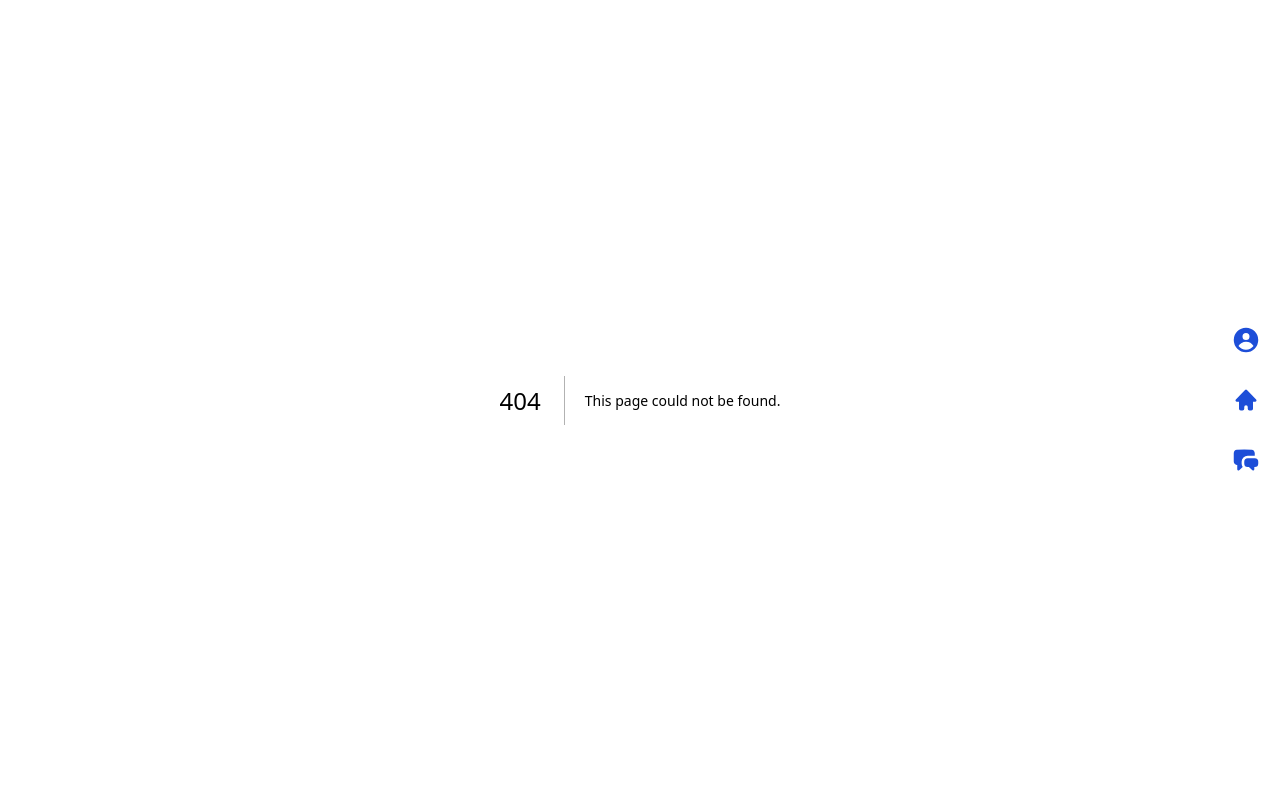
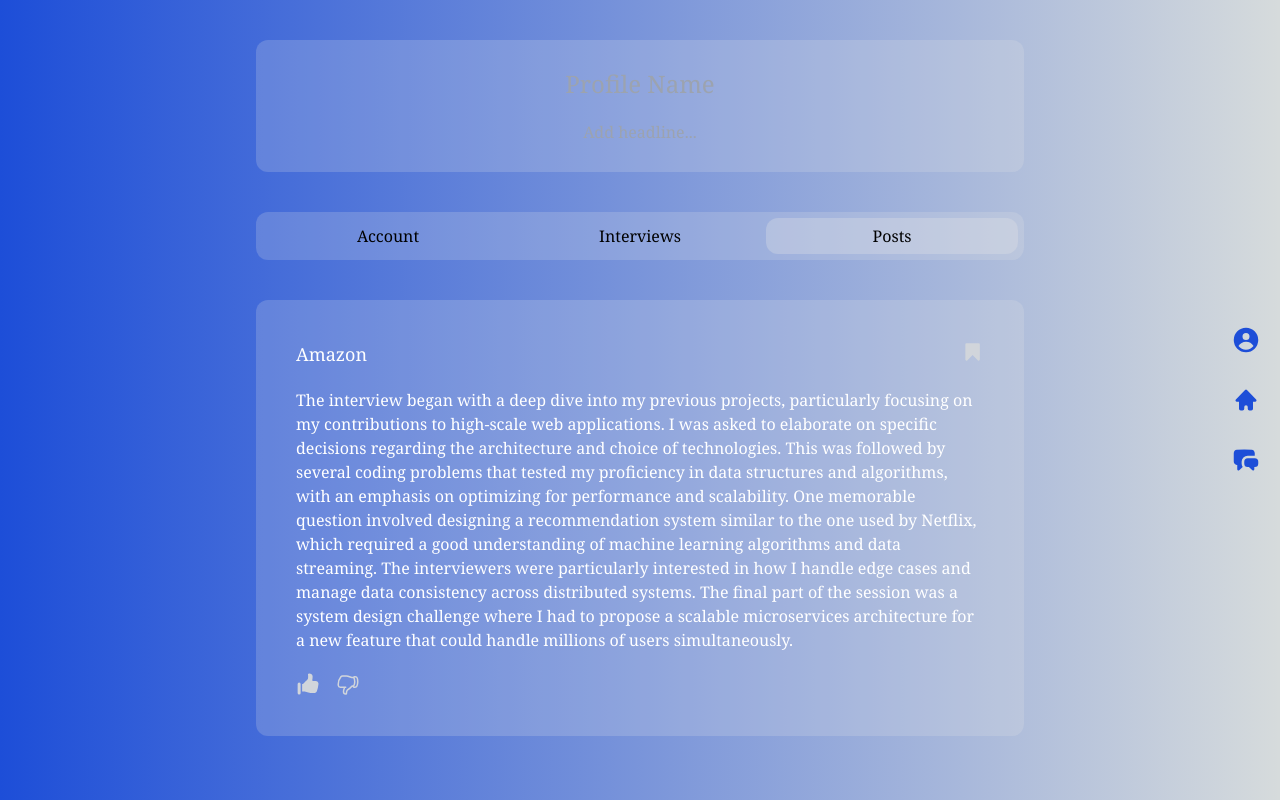
Before and after one commit to ElizabethViolin/interview_sniper, a Next.js app: page /account-details/posts in a window 1280 px wide. Before the commit this address had no page. Built offline with nearby package versions, Linux system fonts and the light colour scheme.

Commit message:
frontend: pages and UI for account details, saved interviews, bookmarked posts

```diff
--- /dev/null
+++ b/app/account-details/components/account-header.tsx
@@ -0,0 +1,34 @@
+"use client"
+
+import React from 'react';
+import TextareaAutosize from 'react-textarea-autosize';
+import Link from "next/link";
+import { usePathname } from "next/navigation";
+
+export default function AccountHeader() {
+  const pathname = usePathname();
+
+  const bgColor = (path) => {
+    return pathname === path ? 'bg-[rgba(229,229,229,0.3)]' : 'hover:bg-[rgba(229,229,229,0.3)]';
+  };
+
+  return (
+    <>
+      <div className='flex flex-col h-fit w-full max-w-3xl bg-[rgba(229,229,229,0.2)] rounded-xl p-7 space-y-5 text-white'>
+        <TextareaAutosize rows={1} maxRows={2} className='w-full text-center bg-transparent border-none resize-none outline-none border-none focus:outline-none focus:ring-0 text-2xl' placeholder='Profile Name' />
+        <TextareaAutosize rows={4} maxRows={20} className='w-full text-center bg-transparent border-none resize-none outline-none border-none focus:outline-none focus:ring-0' placeholder='Add headline...' />
+      </div>
+      <div className='flex h-fit w-full max-w-3xl bg-[rgba(229,229,229,0.2)] p-1.5 rounded-xl mt-10'>
+        <Link href={'/account-details'} className={`w-full h-full p-1.5 rounded-xl cursor-pointer text-center ${bgColor('/account-details')}`}>
+          Account
+        </Link>
+        <Link href={'/account-details/interviews'} className={`w-full h-full p-1.5 rounded-xl cursor-pointer text-center ${bgColor('/account-details/interviews')}`}>
+          Interviews
+        </Link>
+        <Link href={'/account-details/posts'} className={`w-full h-full p-1.5 rounded-xl cursor-pointer text-center ${bgColor('/account-details/posts')}`}>
+          Posts
+        </Link>
+      </div>
+    </>
+  );
+}
--- /dev/null
+++ b/app/account-details/interviews/page.tsx
@@ -0,0 +1,20 @@
+"use client"
+
+import React from 'react';
+import AccountHeader from '../components/account-header';
+
+export default function AccountInterviewsPage() {
+  return (
+    <main className='h-full w-full bg-gradient-to-r from-blue-700 to-transparent to-blue-700 px-16 md:px-0'>
+      <div className='w-full flex flex-col justify-center items-center py-10'>
+        <AccountHeader />
+        <div className='h-fit w-full max-w-3xl flex flex-col bg-[rgba(229,229,229,0.2)] rounded-xl mt-10 p-10 space-y-5 text-white'>
+          <span>Question:</span>
+          <span className='text-gray-300 font-thin'>Can you describe a time when you had to handle a conflict in the workplace? How did you manage it?</span>
+          <span>Your Response:</span>
+          <span className='text-gray-300 font-thin'>In one of my previous roles as a project manager, there was a significant conflict between two team members over the direction of a project. One believed in taking a more innovative, risky approach, while the other favored a traditional, safer path. Both parties were passionate and had valid points, but the disagreement was stalling the project.<br/>I addressed the conflict by arranging a mediation session where each team member could present their case in a structured manner. Before the meeting, I met with each individual privately to understand their concerns and perspectives fully. During the session, I facilitated a discussion that focused on the project's goals, not personal opinions or preferences.</span>
+        </div>
+      </div>
+    </main>
+  );
+}
--- /dev/null
+++ b/app/account-details/page.tsx
@@ -0,0 +1,19 @@
+"use client"
+
+import React from 'react';
+import TextareaAutosize from 'react-textarea-autosize';
+import AccountHeader from './components/account-header';
+
+export default function AccountPage() {
+  return (
+    <main className='h-full w-full bg-gradient-to-r from-blue-700 to-transparent to-blue-700 px-16 md:px-0'>
+      <div className='w-full flex flex-col justify-center items-center py-10'>
+        <AccountHeader />
+        <div className='h-fit w-full max-w-3xl flex flex-col bg-[rgba(229,229,229,0.2)] rounded-xl mt-10 p-10 space-y-5 text-white'>
+          <TextareaAutosize rows={1} maxRows={2} className='w-full bg-transparent border-none resize-none outline-none border-none focus:outline-none focus:ring-0 text-lg' placeholder='Email' />
+          <TextareaAutosize rows={1} maxRows={2} className='w-full bg-transparent border-none resize-none outline-none border-none focus:outline-none focus:ring-0 text-lg' placeholder='Phone Number' />
+        </div>
+      </div>
+    </main>
+  );
+}
--- /dev/null
+++ b/app/account-details/posts/page.tsx
@@ -0,0 +1,16 @@
+"use client"
+
+import React from 'react';
+import AccountHeader from '../components/account-header';
+import Post from '@/app/network/components/post';
+
+export default function AccountPostsPage() {
+  return (
+    <main className='h-full w-full bg-gradient-to-r from-blue-700 to-transparent to-blue-700 px-16 md:px-0'>
+      <div className='w-full flex flex-col justify-center items-center py-10'>
+        <AccountHeader />
+        <Post />
+      </div>
+    </main>
+  );
+}
--- a/app/components/nav-bar.tsx
+++ b/app/components/nav-bar.tsx
@@ -18,7 +18,7 @@ const NavIcon: FC<NavIconProps> = ({ Icon, href }) => {
 export const NavBar: FC = () => {
   return (
     <main className="fixed right-0 top-1/2 transform -translate-y-1/2 flex flex-col items-center space-y-8 pr-5">
-      <NavIcon Icon={UserCircleIcon} href="/profile" />
+      <NavIcon Icon={UserCircleIcon} href="/account-details" />
       <NavIcon Icon={HomeIcon} href="/" />
       <NavIcon Icon={ChatBubbleLeftRightIcon} href="/network" />
     </main>
--- a/app/network/components/post.tsx
+++ b/app/network/components/post.tsx
@@ -1,21 +1,20 @@
 import React from 'react';
+import { BookmarkIcon, HandThumbUpIcon, HandThumbDownIcon } from '@heroicons/react/24/outline';
+import { BookmarkIcon as BookmarkSolid, HandThumbUpIcon as HandThumbUpSolid, HandThumbDownIcon as HandThumbDownSolid } from '@heroicons/react/16/solid';
 import TextareaAutosize from 'react-textarea-autosize';
 
 export default function Post() {
   return (
-    <>
-      <div className='h-fit w-full max-w-3xl flex flex-col bg-[rgba(229,229,229,0.2)] rounded-xl mt-10 p-10 space-y-5'>
-        <div className='space-y-5 text-white'>
-          <TextareaAutosize rows={1} maxRows={2} className='w-full bg-transparent border-none resize-none outline-none border-none focus:outline-none focus:ring-0 text-lg' value='Netflix' readOnly />
-          <TextareaAutosize rows={4} maxRows={20} className='w-full bg-transparent border-none resize-none outline-none border-none focus:outline-none focus:ring-0' value='The interview began with a deep dive into my previous projects, particularly focusing on my contributions to high-scale web applications. I was asked to elaborate on specific decisions regarding the architecture and choice of technologies. This was followed by several coding problems that tested my proficiency in data structures and algorithms, with an emphasis on optimizing for performance and scalability. One memorable question involved designing a recommendation system similar to the one used by Netflix, which required a good understanding of machine learning algorithms and data streaming. The interviewers were particularly interested in how I handle edge cases and manage data consistency across distributed systems. The final part of the session was a system design challenge where I had to propose a scalable microservices architecture for a new feature that could handle millions of users simultaneously.' readOnly />
-        </div>
+    <div className='h-fit w-full max-w-3xl flex flex-col bg-[rgba(229,229,229,0.2)] rounded-xl mt-10 p-10 space-y-5 text-white'>
+      <div className='flex justify-between'>
+        <TextareaAutosize rows={1} maxRows={2} className='w-full bg-transparent border-none resize-none outline-none border-none focus:outline-none focus:ring-0 text-lg' value='Amazon' readOnly />
+        <BookmarkSolid className="h-6 w-6 cursor-pointer text-gray-300 transition duration-300 ease-in-out hover:scale-110" />
       </div>
-      <div className='h-fit w-full max-w-3xl flex flex-col bg-[rgba(229,229,229,0.2)] rounded-xl mt-10 p-10 space-y-5'>
-        <div className='space-y-5 text-white'>
-          <TextareaAutosize rows={1} maxRows={2} className='w-full bg-transparent border-none resize-none outline-none border-none focus:outline-none focus:ring-0 text-lg' value='Amazon' readOnly />
-          <TextareaAutosize rows={4} maxRows={20} className='w-full bg-transparent border-none resize-none outline-none border-none focus:outline-none focus:ring-0' value='The interview began with a deep dive into my previous projects, particularly focusing on my contributions to high-scale web applications. I was asked to elaborate on specific decisions regarding the architecture and choice of technologies. This was followed by several coding problems that tested my proficiency in data structures and algorithms, with an emphasis on optimizing for performance and scalability. One memorable question involved designing a recommendation system similar to the one used by Netflix, which required a good understanding of machine learning algorithms and data streaming. The interviewers were particularly interested in how I handle edge cases and manage data consistency across distributed systems. The final part of the session was a system design challenge where I had to propose a scalable microservices architecture for a new feature that could handle millions of users simultaneously.' readOnly />
-        </div>
+      <TextareaAutosize rows={4} maxRows={20} className='w-full bg-transparent border-none resize-none outline-none border-none focus:outline-none focus:ring-0' value='The interview began with a deep dive into my previous projects, particularly focusing on my contributions to high-scale web applications. I was asked to elaborate on specific decisions regarding the architecture and choice of technologies. This was followed by several coding problems that tested my proficiency in data structures and algorithms, with an emphasis on optimizing for performance and scalability. One memorable question involved designing a recommendation system similar to the one used by Netflix, which required a good understanding of machine learning algorithms and data streaming. The interviewers were particularly interested in how I handle edge cases and manage data consistency across distributed systems. The final part of the session was a system design challenge where I had to propose a scalable microservices architecture for a new feature that could handle millions of users simultaneously.' readOnly />
+      <div className='flex space-x-4'>
+        <HandThumbUpSolid className="h-6 w-6 cursor-pointer text-gray-300 transition duration-300 ease-in-out hover:scale-110" />
+        <HandThumbDownIcon className="h-6 w-6 cursor-pointer text-gray-300 transition duration-300 ease-in-out hover:scale-110" />
       </div>
-    </>
+    </div>
   );
 }
--- a/app/network/page.tsx
+++ b/app/network/page.tsx
@@ -9,11 +9,9 @@ export default function NetworkPage() {
   return (
     <main className='h-full w-full bg-gradient-to-r from-blue-700 to-transparent to-blue-700 px-16 md:px-0'>
       <div className='flex flex-col justify-center items-center py-10'>
-        <div className='flex flex-col justify-between h-fit w-full max-w-3xl bg-[rgba(229,229,229,0.2)] rounded-xl p-10 space-y-5'>
-          <div className='space-y-5 text-white'>
-            <TextareaAutosize rows={1} maxRows={2} className='w-full bg-transparent border-none resize-none outline-none border-none focus:outline-none focus:ring-0 text-lg' placeholder='Company name' />
-            <TextareaAutosize rows={4} maxRows={20} className='w-full bg-transparent border-none resize-none outline-none border-none focus:outline-none focus:ring-0' placeholder='Share your interview experience...' />
-          </div>
+        <div className='flex flex-col justify-between h-fit w-full max-w-3xl bg-[rgba(229,229,229,0.2)] rounded-xl p-10 space-y-5 text-white'>
+          <TextareaAutosize rows={1} maxRows={2} className='w-full bg-transparent border-none resize-none outline-none border-none focus:outline-none focus:ring-0 text-lg' placeholder='Company name' />
+          <TextareaAutosize rows={4} maxRows={20} className='w-full bg-transparent border-none resize-none outline-none border-none focus:outline-none focus:ring-0' placeholder='Share your interview experience...' />
           <div className='self-end cursor-pointer transition duration-300 ease-in-out hover:scale-110 text-blue-700 hover:text-blue-800 '>
             <PaperAirplaneIcon className='h-7 w-7'/>
           </div>
--- a/app/profile/page.tsx
+++ /dev/null
@@ -1,33 +0,0 @@
-"use client"
-
-import React from 'react';
-import TextareaAutosize from 'react-textarea-autosize';
-
-export default function ProfilePage() {
-  return (
-    <main className='h-full w-full bg-gradient-to-r from-blue-700 to-transparent to-blue-700 px-16 md:px-0'>
-      <div className='w-full flex flex-col justify-center items-center py-10'>
-        <div className='flex flex-col h-fit w-full max-w-3xl bg-[rgba(229,229,229,0.2)] rounded-xl p-7'>
-          <div className='space-y-5 text-white'>
-            <TextareaAutosize rows={1} maxRows={2} className='w-full text-center bg-transparent border-none resize-none outline-none border-none focus:outline-none focus:ring-0 text-2xl' placeholder='Profile Name' />
-            <TextareaAutosize rows={4} maxRows={20} className='w-full text-center bg-transparent border-none resize-none outline-none border-none focus:outline-none focus:ring-0' placeholder='Add headline...' />
-          </div>
-        </div>
-        <div className='flex h-fit w-full max-w-3xl bg-[rgba(229,229,229,0.2)] p-1.5 rounded-xl mt-10'>
-          <span className='w-full h-full p-1.5 rounded-xl cursor-pointer text-center hover:bg-[rgba(229,229,229,0.3)]'>
-            Your Posts
-          </span>
-          <span className='w-full h-full p-1.5 rounded-xl cursor-pointer text-center hover:bg-[rgba(229,229,229,0.3)]'>
-            Saved Posts
-          </span>
-        </div>
-        <div className='flex flex-col h-fit w-full max-w-3xl bg-[rgba(229,229,229,0.2)] rounded-xl mt-10 p-10 space-y-5'>
-          <div className='space-y-5 text-white'>
-            <TextareaAutosize rows={1} maxRows={2} className='w-full bg-transparent border-none resize-none outline-none border-none focus:outline-none focus:ring-0 text-lg' value='Amazon' readOnly />
-            <TextareaAutosize rows={4} maxRows={20} className='w-full bg-transparent border-none resize-none outline-none border-none focus:outline-none focus:ring-0' value='The interview began with a deep dive into my previous projects, particularly focusing on my contributions to high-scale web applications. I was asked to elaborate on specific decisions regarding the architecture and choice of technologies. This was followed by several coding problems that tested my proficiency in data structures and algorithms, with an emphasis on optimizing for performance and scalability. One memorable question involved designing a recommendation system similar to the one used by Netflix, which required a good understanding of machine learning algorithms and data streaming. The interviewers were particularly interested in how I handle edge cases and manage data consistency across distributed systems. The final part of the session was a system design challenge where I had to propose a scalable microservices architecture for a new feature that could handle millions of users simultaneously.' readOnly />
-          </div>
-      </div>
-      </div>
-    </main>
-  );
-}
```
